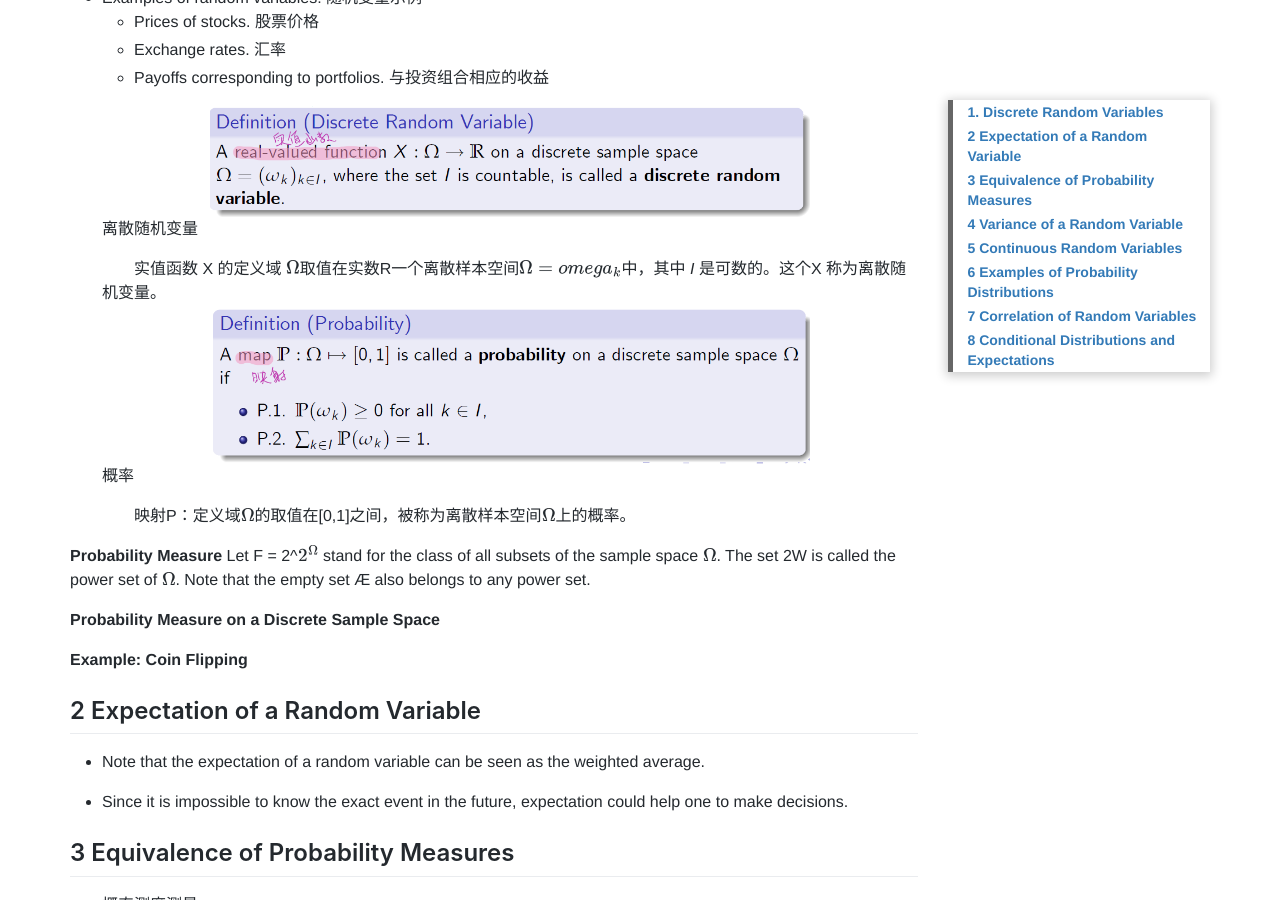
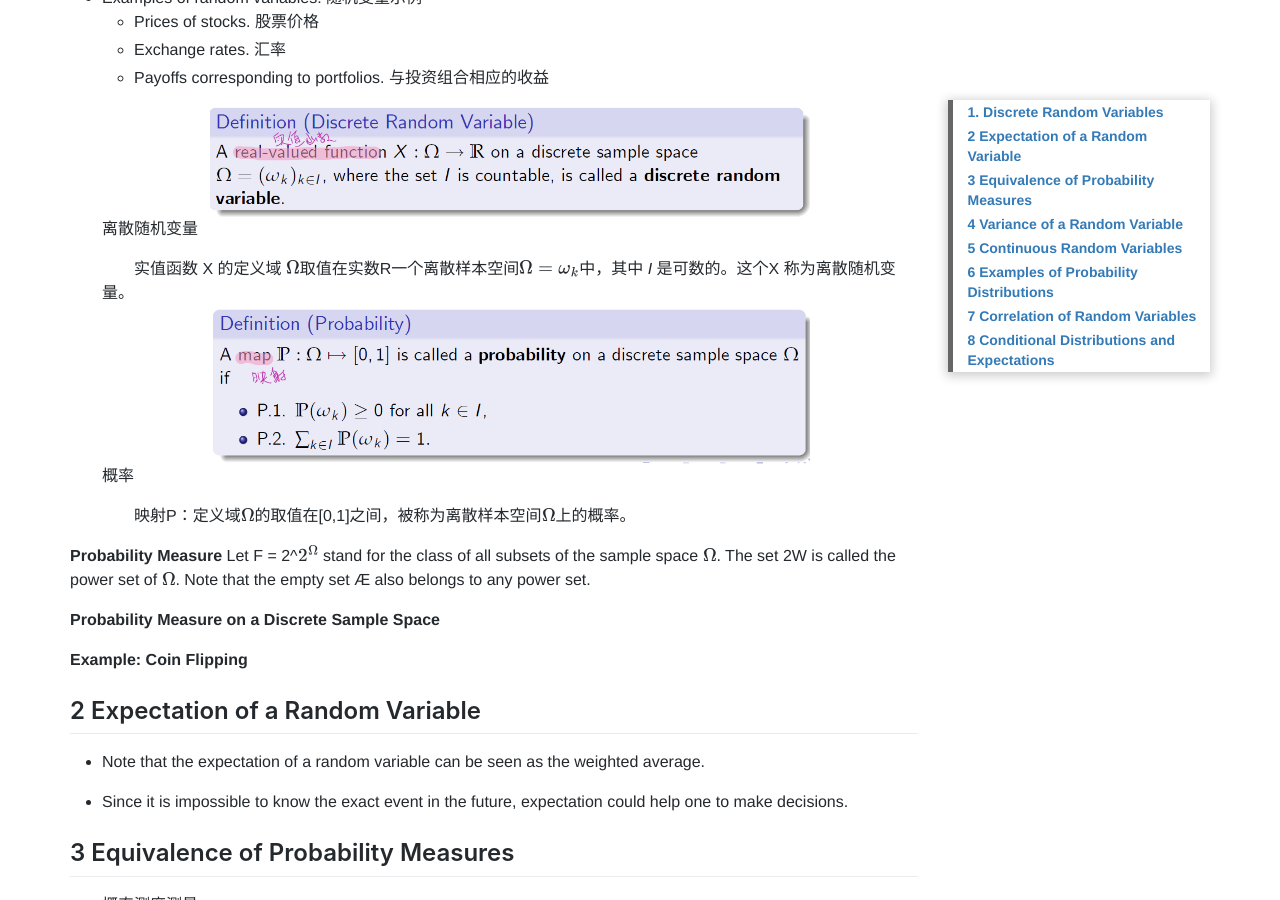
Before and after one commit to damien0x0023/damien0x0023.github.io, a Jekyll site: the page built from _posts/2020/business/ECON5020/2021-01-27-ProbabilityReview.MD, in a window 1280 px wide and 900 px high, scrolled down 1553 px. Built offline with Jekyll 4.4.1, drawn with Linux system fonts in a browser that asks for light colours; nearby versions of some CDN libraries; comment, search, counter and statistics services are not loaded.

```diff
--- a/_posts/2020/business/ECON5020/2021-01-27-ProbabilityReview.MD
+++ b/_posts/2020/business/ECON5020/2021-01-27-ProbabilityReview.MD
@@ -55,7 +55,7 @@ The states are called **samples** or **elementary events**.
   !["FIG.1"](https://raw.githubusercontent.com/damien0x0023/damien0x0023.github.io/master/assets/images/2020/ECON5020/PR4.png "FIG.1")
   离散随机变量
 
-  &emsp;&emsp;实值函数 X 的定义域 \\( \Omega \\)取值在实数R一个离散样本空间\\( \Omega = omega\_k\\)中，其中 *I* 是可数的。这个X 称为离散随机变量。
+  &emsp;&emsp;实值函数 X 的定义域 \\( \Omega \\)取值在实数R一个离散样本空间\\( \Omega = \omega _k\\)中，其中 *I* 是可数的。这个X 称为离散随机变量。
   !["FIG.2"](https://raw.githubusercontent.com/damien0x0023/damien0x0023.github.io/master/assets/images/2020/ECON5020/PR4-1.png "FIG.2")
   概率
 
```
